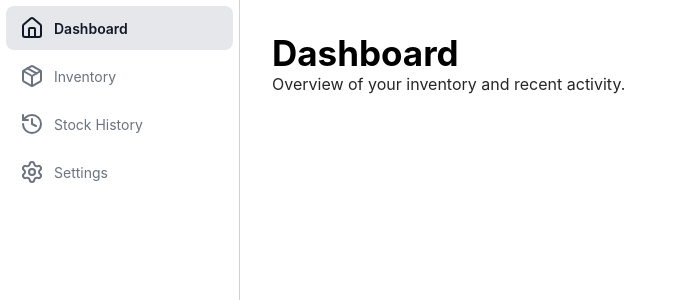
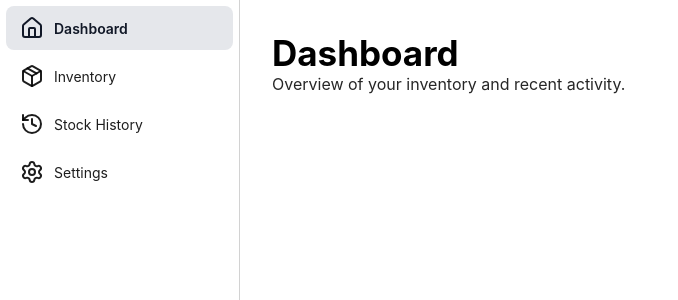
Before and after one commit to princemclein/Inventory-System-, a React (Vite) app: page / in a window 1280 px wide. Shown: the top 300 px of the page, without its empty margins (0-678 px from the left). Built offline with nearby package versions, Linux system fonts and the light colour scheme.

Commit message:
Adjust the opacity of the nav-item class

```diff
--- a/src/Styles/NavItem.css
+++ b/src/Styles/NavItem.css
@@ -5,13 +5,13 @@
   padding: 10px 14px;
   border-radius: 8px;
   text-decoration: none;
-  color: #6b7280;
+  color: hsla(0, 0%, 0%, 0.888);
   font-size: 14px;
   margin-bottom: 4px;
 }
 
 .nav-item:hover {
-  background: #f3f4f6;
+  background: #eeeff0;
 }
 
 .nav-item.active {
```
